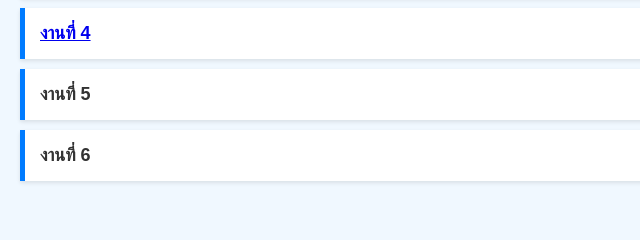
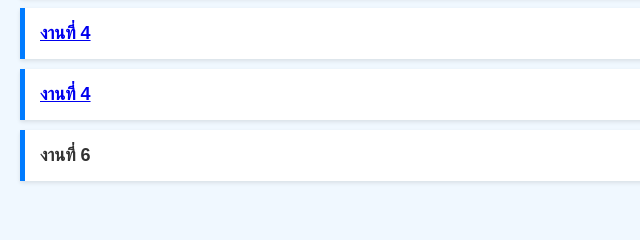
Before and after one commit to PhattaraphonTonsawan/sc310006-Web2024-, a plain HTML site: page index.html in a window 1280 px wide. Shown: the part 349-589 px from the top of the page, 0-640 px from the left. Drawn offline with Linux system fonts and the light colour scheme.

Commit message:
Update index.html

```diff
--- a/index.html
+++ b/index.html
@@ -77,7 +77,7 @@
       <li><a href="Work2.html">งานที่ 2</a></li>
       <li><a href="work3.html">งานที่ 3</a></li>
       <li><a href="work4.html">งานที่ 4</a></li>
-      <li>งานที่ 5</li>
+      <li><a href="work5.html">งานที่ 4</a></li>
       <li>งานที่ 6</li>
     </ul>
   </main>
```
